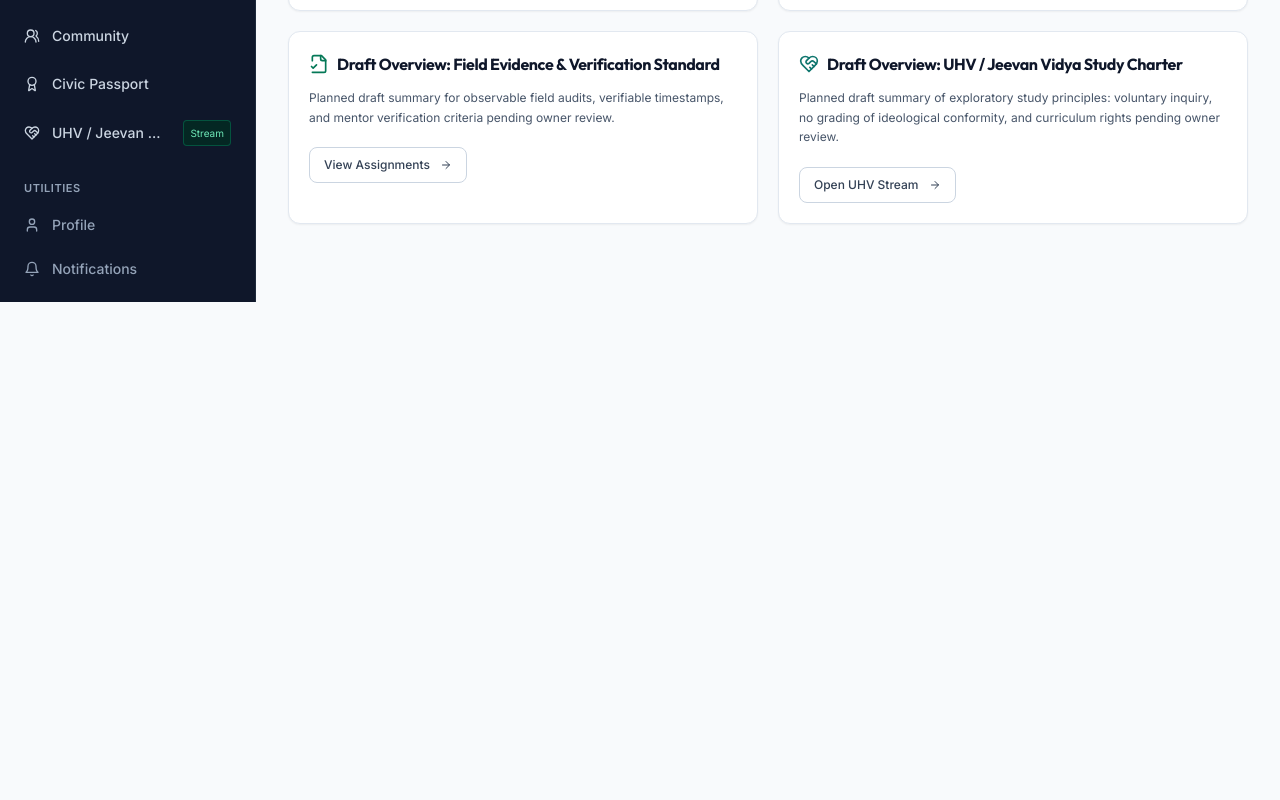
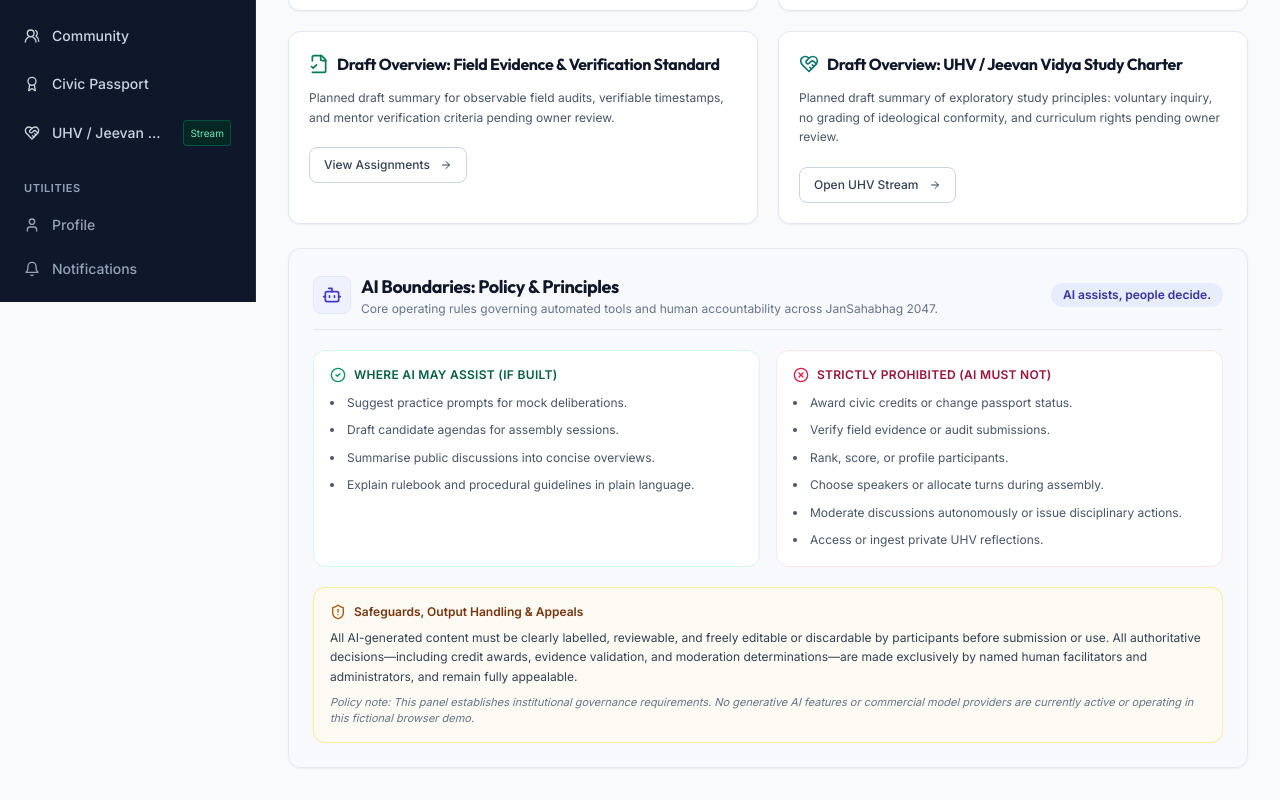
Before and after one commit to Laluboom/jansahabhag-2047-demo, a React (Vite) app: page /help in a window 1280 px wide. Shown: the part 498-1298 px from the top of the page. Before the commit the page ends 800 px from the top, so only its background shows below. Built offline with nearby package versions, Linux system fonts and the light colour scheme.

Commit message:
feat(rules): add AI boundaries policy panel to help and rulebooks

```diff
--- a/src/components/layout/HelpRulebooksPage.tsx
+++ b/src/components/layout/HelpRulebooksPage.tsx
@@ -4,13 +4,16 @@ import { Card, CardTitle } from '../ui/Card';
 import { Button } from '../ui/Button';
 import {
   BookOpen,
-  HelpCircle,
   Vote,
   Landmark,
   FileCheck2,
   HeartHandshake,
   ArrowRight,
   Home,
+  Bot,
+  CheckCircle2,
+  XCircle,
+  ShieldAlert,
 } from 'lucide-react';
 
 export const HelpRulebooksPage: React.FC = () => {
@@ -129,6 +132,74 @@ export const HelpRulebooksPage: React.FC = () => {
           </div>
         </Card>
       </div>
+
+      {/* AI Boundaries Policy Panel */}
+      <Card className="p-5 sm:p-6 border-slate-200 bg-slate-50/70 space-y-5">
+        <div className="flex flex-col sm:flex-row sm:items-center justify-between gap-3 pb-3 border-b border-slate-200">
+          <div className="flex items-center gap-2.5">
+            <div className="p-2 rounded-lg bg-civic-indigo-50 text-civic-indigo-700 border border-civic-indigo-100">
+              <Bot className="w-5 h-5" />
+            </div>
+            <div>
+              <CardTitle className="text-base sm:text-lg font-bold text-slate-900">
+                AI Boundaries: Policy & Principles
+              </CardTitle>
+              <p className="text-xs text-slate-500">
+                Core operating rules governing automated tools and human accountability across JanSahabhag 2047.
+              </p>
+            </div>
+          </div>
+          <div className="inline-flex items-center gap-1.5 px-3 py-1 rounded-full bg-civic-indigo-100/70 text-civic-indigo-800 text-xs font-semibold w-fit">
+            <span>AI assists, people decide.</span>
+          </div>
+        </div>
+
+        <div className="grid grid-cols-1 md:grid-cols-2 gap-4">
+          {/* Permitted AI Scope */}
+          <div className="p-4 rounded-xl bg-white border border-emerald-100 shadow-2xs space-y-2.5">
+            <div className="flex items-center gap-2 text-emerald-800 font-semibold text-xs uppercase tracking-wide">
+              <CheckCircle2 className="w-4 h-4 text-emerald-600 shrink-0" />
+              <span>Where AI may assist (if built)</span>
+            </div>
+            <ul className="text-xs text-slate-600 space-y-2 list-disc list-inside leading-relaxed">
+              <li>Suggest practice prompts for mock deliberations.</li>
+              <li>Draft candidate agendas for assembly sessions.</li>
+              <li>Summarise public discussions into concise overviews.</li>
+              <li>Explain rulebook and procedural guidelines in plain language.</li>
+            </ul>
+          </div>
+
+          {/* Prohibited AI Actions */}
+          <div className="p-4 rounded-xl bg-white border border-rose-100 shadow-2xs space-y-2.5">
+            <div className="flex items-center gap-2 text-rose-800 font-semibold text-xs uppercase tracking-wide">
+              <XCircle className="w-4 h-4 text-rose-600 shrink-0" />
+              <span>Strictly prohibited (AI must not)</span>
+            </div>
+            <ul className="text-xs text-slate-600 space-y-2 list-disc list-inside leading-relaxed">
+              <li>Award civic credits or change passport status.</li>
+              <li>Verify field evidence or audit submissions.</li>
+              <li>Rank, score, or profile participants.</li>
+              <li>Choose speakers or allocate turns during assembly.</li>
+              <li>Moderate discussions autonomously or issue disciplinary actions.</li>
+              <li>Access or ingest private UHV reflections.</li>
+            </ul>
+          </div>
+        </div>
+
+        {/* Safeguards & Human Accountability */}
+        <div className="p-4 rounded-xl bg-amber-50/60 border border-amber-200/80 text-xs text-slate-700 space-y-2">
+          <div className="flex items-center gap-2 font-semibold text-amber-900">
+            <ShieldAlert className="w-4 h-4 text-amber-700 shrink-0" />
+            <span>Safeguards, Output Handling & Appeals</span>
+          </div>
+          <p className="leading-relaxed">
+            All AI-generated content must be clearly labelled, reviewable, and freely editable or discardable by participants before submission or use. All authoritative decisions—including credit awards, evidence validation, and moderation determinations—are made exclusively by named human facilitators and administrators, and remain fully appealable.
+          </p>
+          <p className="text-[11px] text-slate-500 italic">
+            Policy note: This panel establishes institutional governance requirements. No generative AI features or commercial model providers are currently active or operating in this fictional browser demo.
+          </p>
+        </div>
+      </Card>
     </div>
   );
 };
```
Also changed, not shown: 1 other file (tests, documents, lock files or other folders).
